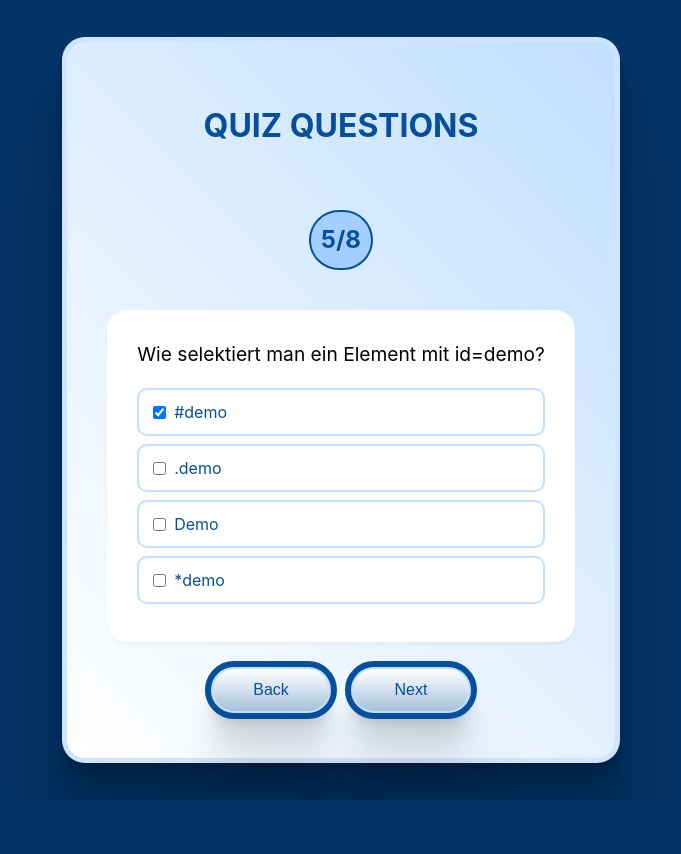
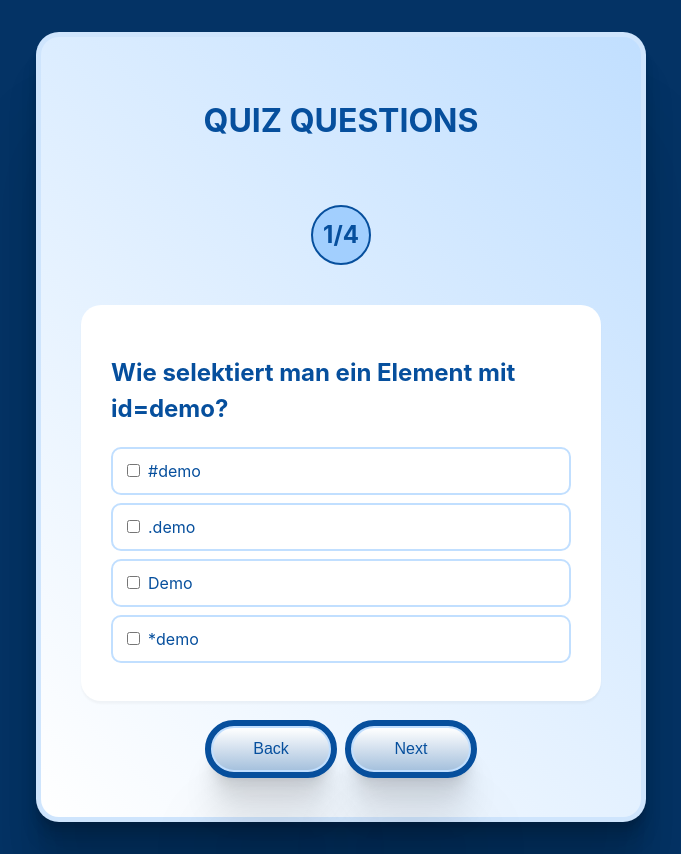
Before and after one commit to qaysziaey/react-quiz-app, a React (Vite) app: page / in a window 1280 px wide. Shown: the whole page, without its empty margins (299-980 px from the left). Before the commit the page ends 800 px from the top, so only its background shows below. Built offline with nearby package versions, Linux system fonts and the light colour scheme; the HTML template or start-up script is replaced by a standard one.

Commit message:
create prev and next button state

```diff
--- a/src/components/Question.jsx
+++ b/src/components/Question.jsx
@@ -3,47 +3,55 @@ import { data_of_questions } from "../data/data.js";
 import { useState } from "react";
 
 export function Question(props) {
-  const [getData, setGetData] = useState(data_of_questions);
+  const [currentQuestionIndex, setCurrentQuestionIndex] = useState(0);
 
-  //   function handleQuestions() {
-  //     getData.map((data) => {
-  //       console.log(data);
-  //     });
-  //   }
+  const handleNextQuestion = () => {
+    setCurrentQuestionIndex((prevIndex) => prevIndex + 1);
+  };
+  const hanlePreviousQuestion = () => {
+    setCurrentQuestionIndex((prevIndex) => prevIndex - 1);
+  };
+
+  const currentQuestion = data_of_questions.questions[currentQuestionIndex];
+
+  if (!currentQuestion) {
+    // All questions have been answered
+    return (
+      <div className={styles["questions-container"]}>
+        <h1>Quiz Completed</h1>
+        {/* Display quiz results or any other completion message */}
+      </div>
+    );
+  }
 
   return (
     <>
       <div className={styles["questions-container"]}>
         <h1>QUIZ QUESTIONS</h1>
-        <h2 className={styles["rounds-counter"]}>5/8</h2>
+        <h2 className={styles["rounds-counter"]}>{currentQuestion.id}/4</h2>
         <div className={styles["questions"]}>
+          <h2>{currentQuestion.question.text}</h2>
           <form>
-            {data_of_questions.prizes_by_points.map((prize, index) => {})}
-            <p className={styles["question-text"]}>
-              Wie selektiert man ein Element mit id=demo?
-            </p>
-            <label>
-              <input name="a" type="checkbox" value="option1" checked />
-              #demo
-            </label>
-
-            <label>
-              <input name="b" type="checkbox" value="option1" />
-              .demo
-            </label>
-            <label>
-              <input name="c" type="checkbox" value="option1" />
-              Demo
-            </label>
-            <label>
-              <input name="d" type="checkbox" value="option1" />
-              *demo
-            </label>
+            {currentQuestion.answers.map((answer) => (
+              <label key={answer.number} className={styles["answer"]}>
+                <input
+                  type="checkbox"
+                  value={answer.text}
+                  checked={""}
+                  // Add onChange handler if you need to handle user selections
+                />
+                {answer.text}
+              </label>
+            ))}
           </form>
         </div>
         <div className={styles["buttons-contanier"]}>
-          <button className={styles.button}>Back</button>
-          <button className={styles.button}>Next</button>
+          <button className={styles.button} onClick={hanlePreviousQuestion}>
+            Back
+          </button>
+          <button className={styles.button} onClick={handleNextQuestion}>
+            Next
+          </button>
         </div>
       </div>
     </>
--- a/src/data/data.js
+++ b/src/data/data.js
@@ -1,80 +1,147 @@
-export const data_of_questions =
-{
-    prizes_by_points:[
+export const data_of_questions = {
+  prizes_by_points: [
     {
       start: 0,
       end: 10,
-            text: "You are looooser!! 💩"
+      text: "You are looooser!! 💩",
     },
     {
       start: 10,
       end: 19,
-            text: "You are not looooser!! 😵‍💫"
+      text: "You are not looooser!! 😵‍💫",
     },
     {
       start: 20,
       end: 29,
-            text: "You are normal tip!! 🤠"
+      text: "You are normal tip!! 🤠",
     },
     {
       start: 30,
       end: 39,
-            text: "You are good man!! 😤"
+      text: "You are good man!! 😤",
     },
     {
       start: 40,
       end: 100,
-            text: "You are Superman!! 🤡"
+      text: "You are Superman!! 🤡",
     },
   ],
-    questions:[
+  questions: [
     {
-            number: 4,
+      id: 1,
       question: {
-                text: "Wie viel und wann?",
+        text: "Wie selektiert man ein Element mit id=demo?",
         points_for_right_answer: 10,
       },
-            answers:[
+      answers: [
         {
           number: 1,
-                    text: "100 und Heute",
+          text: "#demo",
           richtich: true,
         },
         {
           number: 2,
-                    text: "10 und Zukunft",
-                    richtich: false
+          text: ".demo",
+          richtich: false,
         },
         {
           number: 3,
-                    text: "50 und Gestern",
-                    richtich: false
-                }
-            ]
+          text: "Demo",
+          richtich: false,
         },
         {
-            number: 6,
+          number: 4,
+          text: "*demo",
+          richtich: false,
+        },
+      ],
+    },
+    {
+      id: 2,
       question: {
-                text: "Wo und wie?",
+        text: "Wofür steht CSS?",
         points_for_right_answer: 15,
       },
-            answers:[
+      answers: [
         {
           number: 1,
-                    text: "Stadt und mit Bus",
+          text: "Computer Style Sheets",
           richtich: false,
         },
         {
           number: 2,
-                    text: "Dorf und mit Traktor",
+          text: "Cascading Style Sheets",
           richtich: true,
         },
         {
           number: 3,
-                    antwort: "Meer und mit Auto",
-                    text: false
-                }
-            ]
-        }
-    ]
-}
+          antwort: "Colored Style Sheets",
+          text: false,
+        },
+        {
+          number: 4,
+          antwort: "Creative Style Sheets",
+          text: false,
+        },
+      ],
+    },
+    {
+      id: 3,
+      question: {
+        text: "Welche CSS Syntax ist korrekt?",
+        points_for_right_answer: 15,
+      },
+      answers: [
+        {
+          number: 1,
+          text: "{body: color=black;}",
+          richtich: false,
+        },
+        {
+          number: 2,
+          text: " {body; color=black;}",
+          richtich: false,
+        },
+        {
+          number: 3,
+          antwort: "body {color: black;}",
+          text: true,
+        },
+        {
+          number: 4,
+          antwort: "body: color=black;",
+          text: false,
+        },
+      ],
+    },
+    {
+      id: 4,
+      question: {
+        text: "Was ist der Defaultwert für position?",
+        points_for_right_answer: 15,
+      },
+      answers: [
+        {
+          number: 1,
+          text: "relative",
+          richtich: false,
+        },
+        {
+          number: 2,
+          text: "fixed",
+          richtich: false,
+        },
+        {
+          number: 3,
+          antwort: "absolute",
+          text: false,
+        },
+        {
+          number: 4,
+          antwort: "static",
+          text: true,
+        },
+      ],
+    },
+  ],
+};
```
Lines whose indentation alone changed are shown as unchanged.
